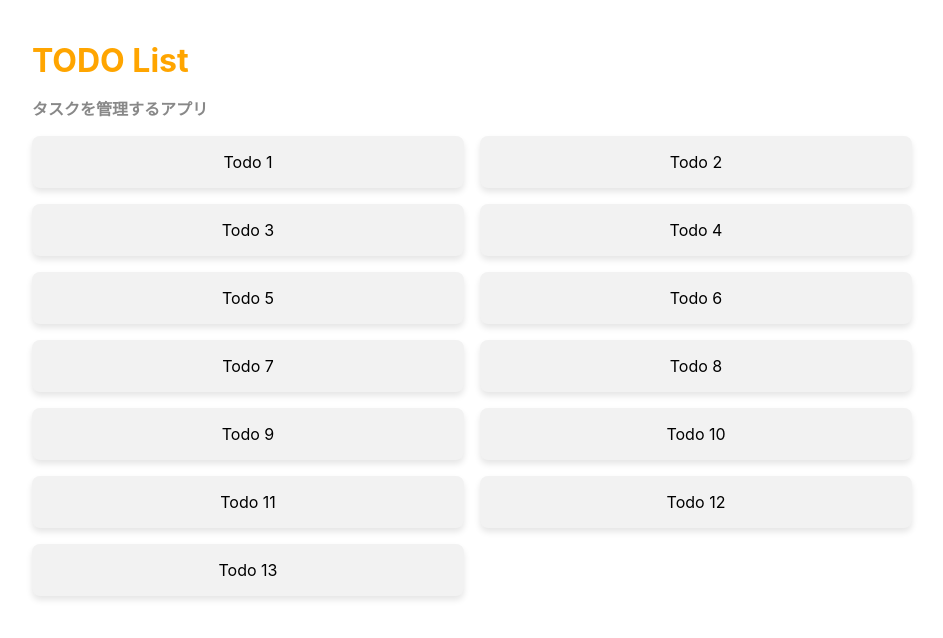
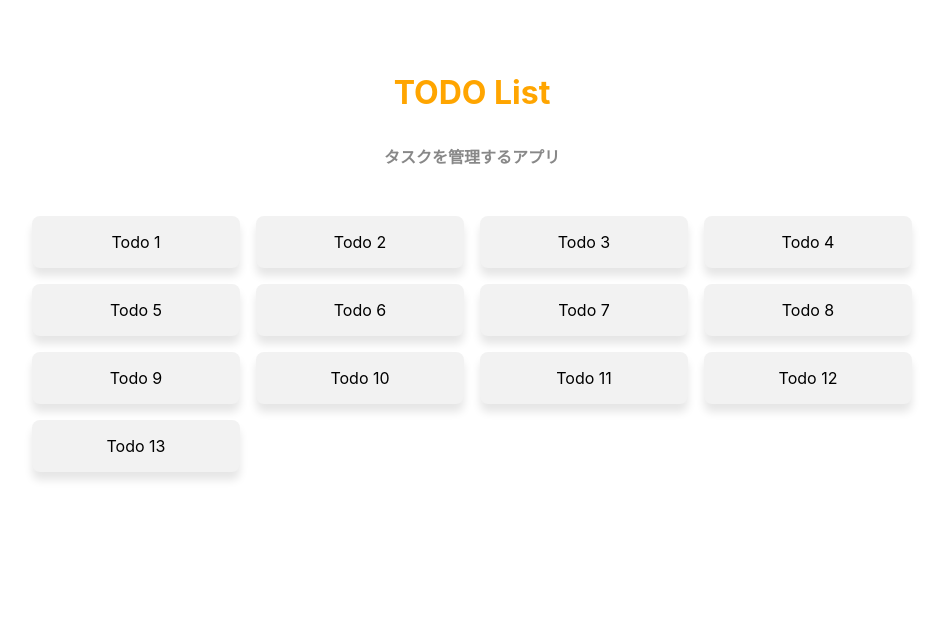
Before and after one commit to kolbe-ryo/react_todo_app, a React (Create React App) app: page / in a window 1280 px wide. Shown: the top 638 px of the page, without its empty margins (168-1111 px from the left). Built offline with nearby package versions, Linux system fonts and the light colour scheme.

Commit message:
fix layout

```diff
--- a/src/App.tsx
+++ b/src/App.tsx
@@ -1,9 +1,7 @@
 import TodoListPage from './pages/todo-list-page/todo-list-page';
 
 function App() {
-  return (
-    <TodoListPage />
-  );
+  return TodoListPage();
 }
 
 export default App;
--- a/src/pages/todo-list-page/body/grid-view-list.module.css
+++ b/src/pages/todo-list-page/body/grid-view-list.module.css
@@ -1,7 +1,7 @@
 .gridView {
     display: grid;
     gap: 16px;
-    grid-template-columns: repeat(auto-fill, minmax(400px, 1fr));
+    grid-template-columns: repeat(auto-fill, minmax(200px, 1fr));
     /* padding: 16px; */
 }
 
@@ -10,7 +10,7 @@
     border-radius: 8px;
     padding: 16px;
     text-align: center;
-    box-shadow: 0 4px 6px rgba(0, 0, 0, 0.1);
+    box-shadow: 0 8px 8px rgba(0, 0, 0, 0.1);
     transition: transform 0.2s ease-in-out;
 }
 
--- a/src/pages/todo-list-page/header/todo-list-header.module.css
+++ b/src/pages/todo-list-page/header/todo-list-header.module.css
@@ -1,5 +1,11 @@
 
-/* todo-list-headerのヘッダー部分のタイトルを修飾するためのスタイル */
+.header {
+  display: flex;
+  flex-direction: column;
+  align-items: center;
+  padding: 32px 0;
+}
+
 .title {
     font-weight: bold;
     margin-bottom: 16px;
--- a/src/pages/todo-list-page/header/todo-list-header.tsx
+++ b/src/pages/todo-list-page/header/todo-list-header.tsx
@@ -2,7 +2,7 @@ import styles from './todo-list-header.module.css';
 
 export const TodoListPageHeader = () => {
     return (
-        <div>
+        <div className={styles.header}>
             <h1 className={styles.title}>TODO List</h1>
             <h3 className={styles.subtitle}>タスクを管理するアプリ</h3>
         </div>
```
Also changed, not shown: src/pages/todo-list-page/todo-list-page.tsx (indentation only).
